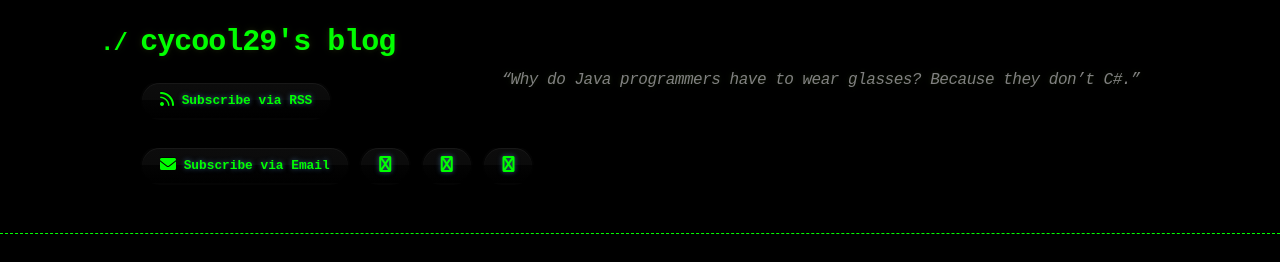
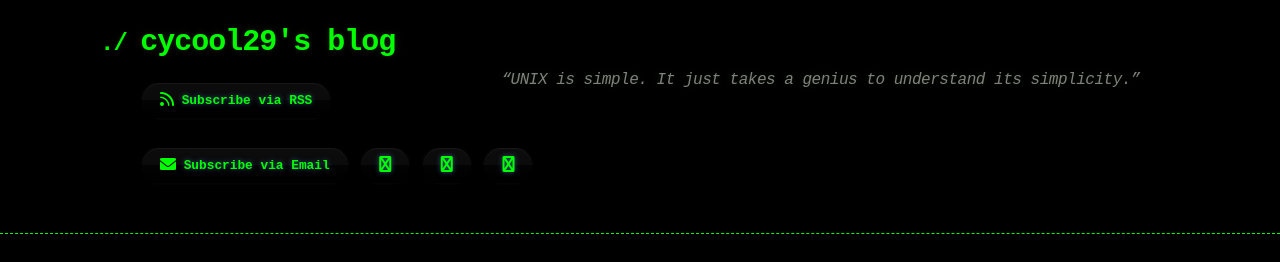
Before and after one commit to cycool29/cycool29.github.io, a Jekyll site: the page built from index.md, in a window 1280 px wide and 900 px high. Shown: the top 262 px of the window. Built offline with Jekyll 4.4.1, drawn with Linux system fonts in a browser that asks for light colours; a style sheet for code colours, icons or effects is not loaded.

Commit message:
Update quotes

```diff
--- a/_config.yml
+++ b/_config.yml
@@ -1,5 +1,5 @@
 title: cycool29's blog
-description: "“Why do Java programmers have to wear glasses? Because they don’t C#.” "
+description: "“UNIX is simple. It just takes a genius to understand its simplicity.” "
 bio: A high school student. Intermediate in Python, Git, Bash. Learning JavaScript. He/Him. "
 author: cycool29
 url: https://cycool29.github.io
```
